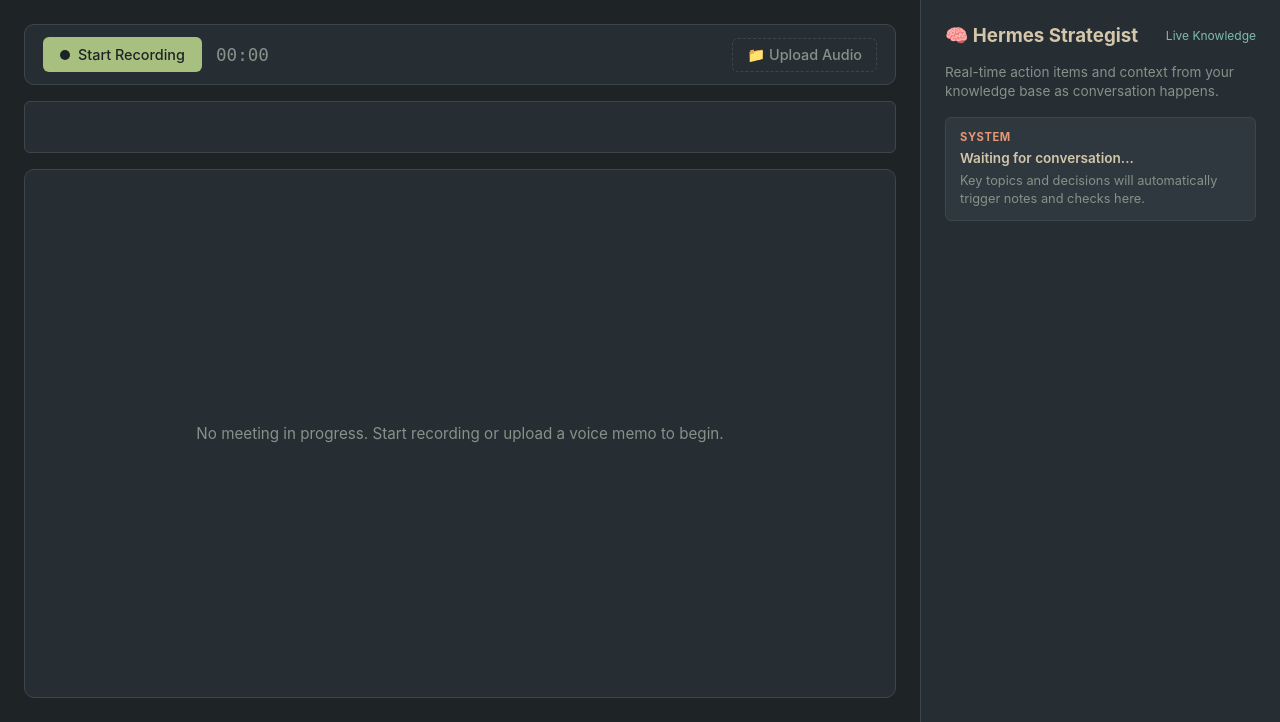
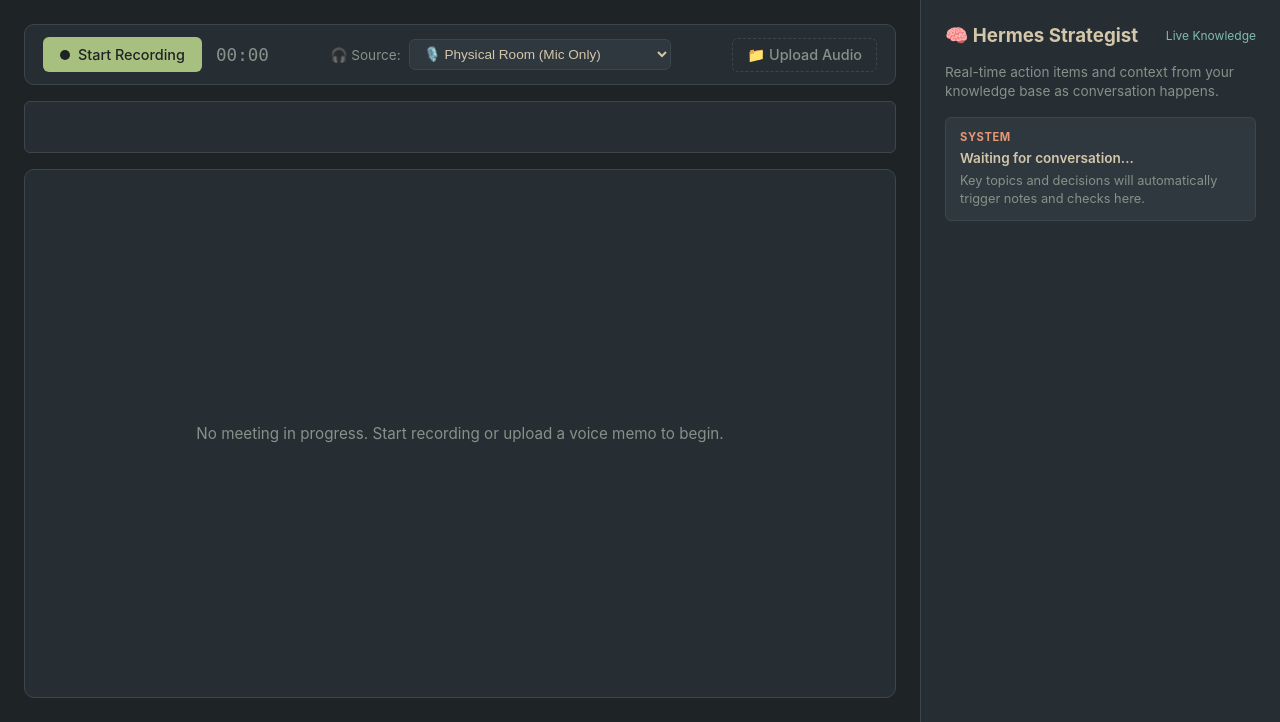
Before and after one commit to bigFin/hermes-meeting, a FastAPI app: page / in a window 1280 px wide. Shown: the part 78-800 px from the top of the page. Run offline with FastAPI, Linux system fonts and the light colour scheme.

Commit message:
feat: add digital meeting capture mode (mic + system audio mixing)

```diff
--- a/src/hermes_meeting/web/static/app.js
+++ b/src/hermes_meeting/web/static/app.js
@@ -4,12 +4,14 @@ let recordStartTime = null;
 let timerInterval = null;
 let audioContext = null;
 let analyser = null;
+let activeAudioStreams = [];
 let currentTranscriptMarkdown = "";
 let currentMeetingTitle = "Meeting " + new Date().toISOString().slice(0, 10);
 
 const recordBtn = document.getElementById("record-btn");
 const recordText = document.getElementById("record-text");
 const timerEl = document.getElementById("timer");
+const audioSourceSelect = document.getElementById("audio-source-select");
 const emptyState = document.getElementById("empty-state");
 const utteranceList = document.getElementById("utterance-list");
 const hintsList = document.getElementById("hints-list");
@@ -75,17 +77,69 @@ fileInput.addEventListener("change", async (e) => {
 });
 
 async function startRecording() {
+  activeAudioStreams = [];
   try {
-    const stream = await navigator.mediaDevices.getUserMedia({ audio: true });
-    audioChunks = [];
-    mediaRecorder = new MediaRecorder(stream);
+    const sourceMode = audioSourceSelect ? audioSourceSelect.value : "mic";
+    let recordStream = null;
 
-    // Audio Visualizer setup
     audioContext = new (window.AudioContext || window.webkitAudioContext)();
-    const source = audioContext.createMediaStreamSource(stream);
     analyser = audioContext.createAnalyser();
     analyser.fftSize = 64;
-    source.connect(analyser);
+
+    if (sourceMode === "digital") {
+      // 1. Microphone stream
+      const micStream = await navigator.mediaDevices.getUserMedia({ audio: true });
+      activeAudioStreams.push(micStream);
+
+      // 2. System / screen audio stream
+      let displayStream = null;
+      try {
+        displayStream = await navigator.mediaDevices.getDisplayMedia({
+          video: true,
+          audio: true,
+        });
+      } catch (displayErr) {
+        throw new Error("System audio capture cancelled or denied: " + displayErr.message);
+      }
+
+      const sysAudioTracks = displayStream.getAudioTracks();
+      if (sysAudioTracks.length === 0) {
+        displayStream.getTracks().forEach((track) => track.stop());
+        throw new Error("No system audio track selected. Make sure to check 'Share audio' or 'Also share tab audio' in the sharing dialog.");
+      }
+
+      // Stop video tracks immediately so we don't capture or process video frames
+      displayStream.getVideoTracks().forEach((track) => track.stop());
+      activeAudioStreams.push(displayStream);
+
+      // WebAudio Mixing
+      const mixedDest = audioContext.createMediaStreamDestination();
+      const mixerGain = audioContext.createGain();
+
+      const micSource = audioContext.createMediaStreamSource(micStream);
+      const sysSource = audioContext.createMediaStreamSource(displayStream);
+
+      micSource.connect(mixerGain);
+      sysSource.connect(mixerGain);
+
+      mixerGain.connect(analyser);
+      mixerGain.connect(mixedDest);
+
+      recordStream = mixedDest.stream;
+    } else {
+      // Physical Room (Mic only)
+      const micStream = await navigator.mediaDevices.getUserMedia({ audio: true });
+      activeAudioStreams.push(micStream);
+
+      const micSource = audioContext.createMediaStreamSource(micStream);
+      micSource.connect(analyser);
+
+      recordStream = micStream;
+    }
+
+    audioChunks = [];
+    mediaRecorder = new MediaRecorder(recordStream);
+
     drawVisualizer();
 
     mediaRecorder.ondataavailable = (event) => {
@@ -97,18 +151,37 @@ async function startRecording() {
     mediaRecorder.onstop = async () => {
       const audioBlob = new Blob(audioChunks, { type: "audio/wav" });
       await uploadAudioBlob(audioBlob);
-      stream.getTracks().forEach((track) => track.stop());
+      activeAudioStreams.forEach((stream) => {
+        stream.getTracks().forEach((track) => track.stop());
+      });
+      activeAudioStreams = [];
+      if (audioContext && audioContext.state !== "closed") {
+        audioContext.close();
+      }
+      if (audioSourceSelect) audioSourceSelect.disabled = false;
     };
 
     mediaRecorder.start();
+    if (audioSourceSelect) audioSourceSelect.disabled = true;
     recordBtn.classList.add("recording");
     recordText.textContent = "Stop & Transcribe";
 
     recordStartTime = Date.now();
     timerInterval = setInterval(updateTimer, 1000);
   } catch (err) {
-    console.error("Microphone access error:", err);
-    alert("Could not access microphone: " + err.message);
+    console.error("Audio recording error:", err);
+    activeAudioStreams.forEach((stream) => {
+      stream.getTracks().forEach((track) => track.stop());
+    });
+    activeAudioStreams = [];
+    if (audioContext && audioContext.state !== "closed") {
+      audioContext.close();
+    }
+    if (audioSourceSelect) audioSourceSelect.disabled = false;
+    recordBtn.classList.remove("recording");
+    recordText.textContent = "Start Recording";
+    clearInterval(timerInterval);
+    alert(err.message || "Failed to start recording.");
   }
 }
 
@@ -118,6 +191,7 @@ function stopRecording() {
     recordBtn.classList.remove("recording");
     recordText.textContent = "Start Recording";
     clearInterval(timerInterval);
+    if (audioSourceSelect) audioSourceSelect.disabled = false;
   }
 }
 
--- a/src/hermes_meeting/web/static/style.css
+++ b/src/hermes_meeting/web/static/style.css
@@ -138,6 +138,30 @@ body {
   display: flex;
   align-items: center;
   gap: 14px;
+}
+
+.audio-source-group {
+  display: flex;
+  align-items: center;
+  gap: 8px;
+  font-size: 0.85rem;
+  color: var(--text-muted);
+}
+
+.source-dropdown {
+  background: var(--bg-card);
+  color: var(--text-main);
+  border: 1px solid var(--border);
+  border-radius: var(--radius-sm);
+  padding: 6px 10px;
+  font-size: 0.85rem;
+  font-weight: 500;
+  cursor: pointer;
+}
+
+.source-dropdown:focus {
+  outline: none;
+  border-color: var(--accent-blue);
 }
 
 .btn-primary, .btn-secondary, .btn-subtle {
--- a/src/hermes_meeting/web/templates/index.html
+++ b/src/hermes_meeting/web/templates/index.html
@@ -37,6 +37,14 @@
             <span id="record-text">Start Recording</span>
           </button>
           <span id="timer" class="timer">00:00</span>
+        </div>
+
+        <div class="audio-source-group">
+          <label for="audio-source-select">🎧 Source:</label>
+          <select id="audio-source-select" class="source-dropdown" title="Choose audio capture mode">
+            <option value="mic">🎙️ Physical Room (Mic Only)</option>
+            <option value="digital">💻 Digital Call (Mic + System Audio)</option>
+          </select>
         </div>
 
         <div class="upload-group">
```
